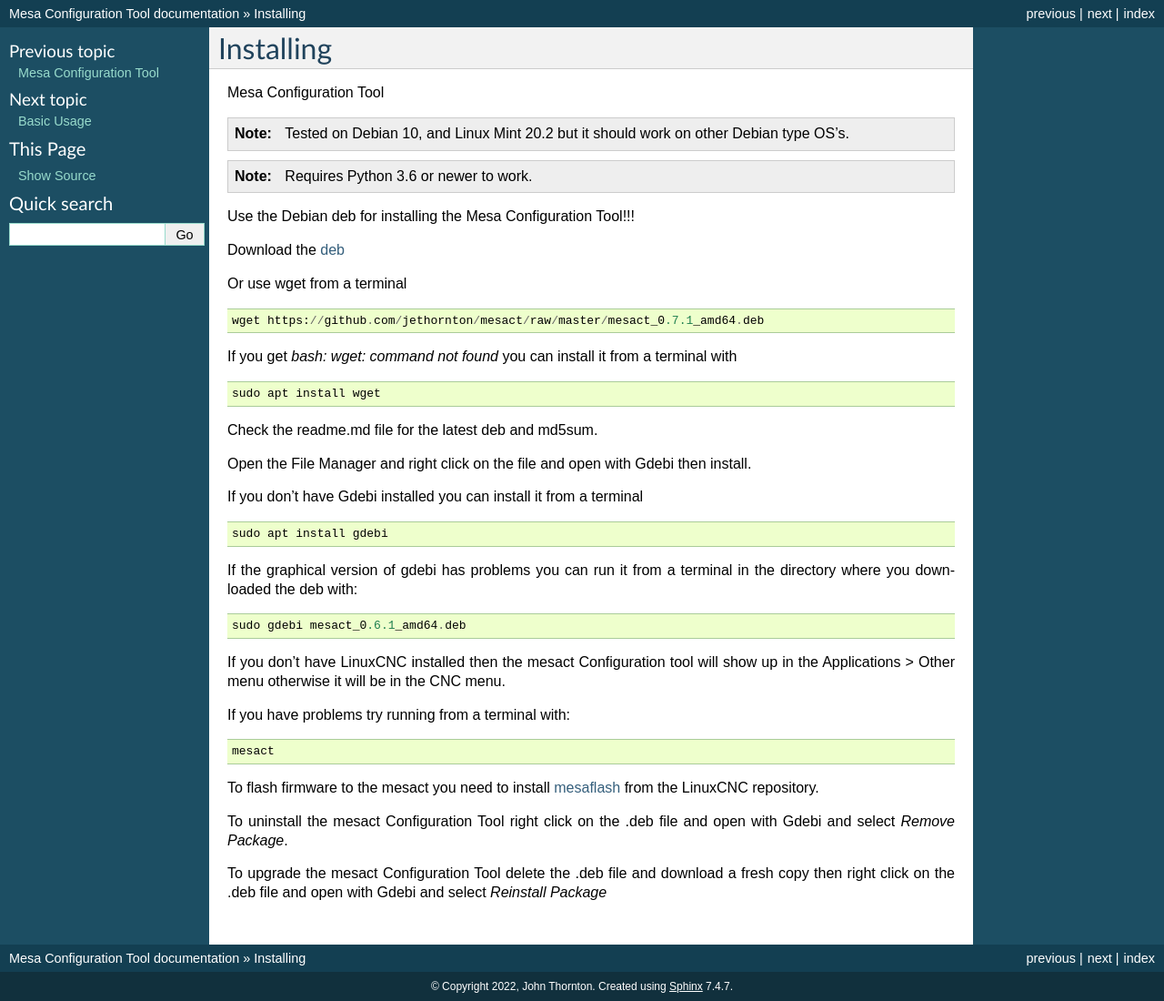
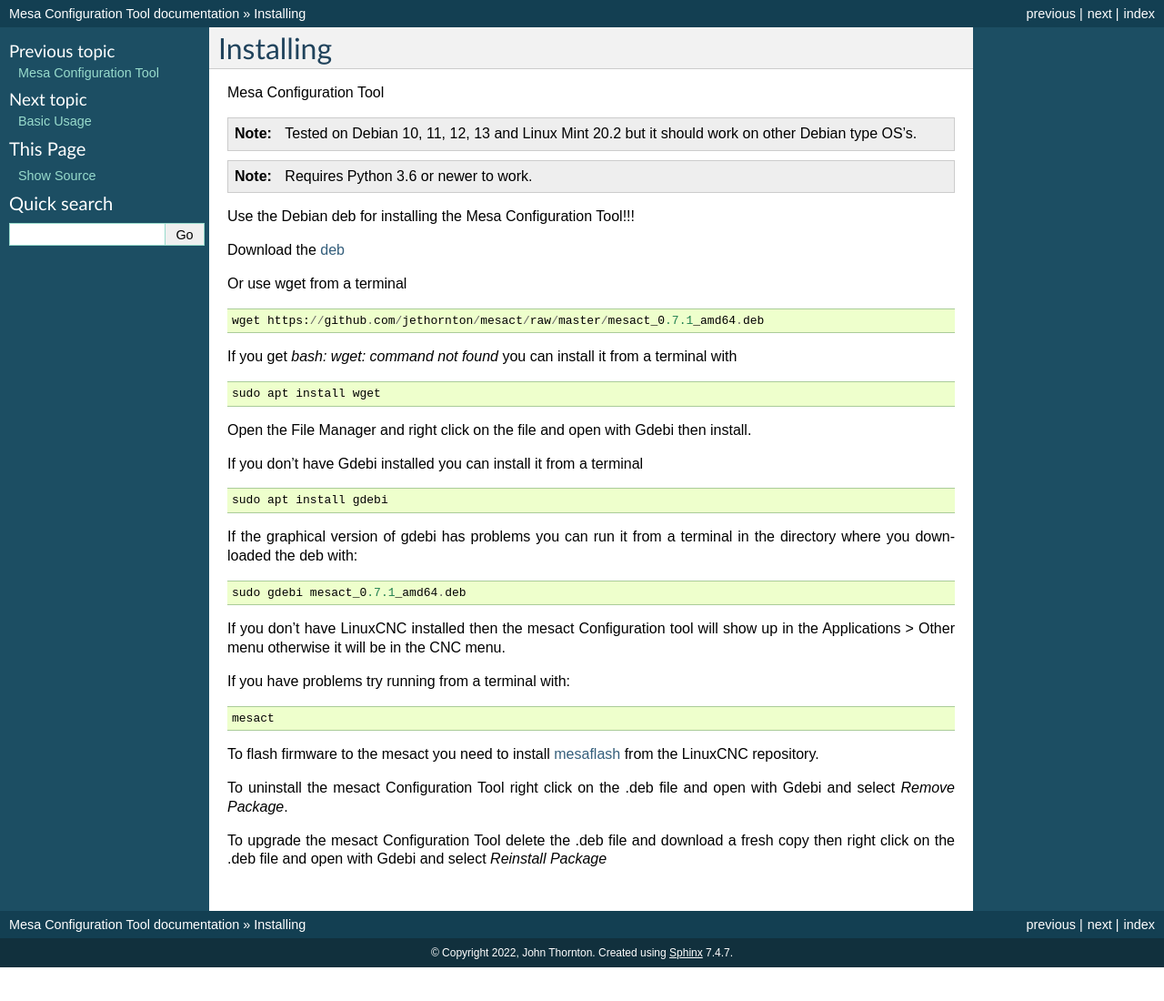
Before and after one commit to jethornton/mesact1, a Sphinx documentation site: the page built from docs/source/install.rst, in a window 1280 px wide. Shown: the whole page at 91% size. Built offline with Sphinx 7.4.7, drawn with Linux system fonts in a browser that asks for light colours; after the commit the page ends 1063 px from its top, so only the background shows below that.

Commit message:
update docs
Signed-off-by: john <john@debian-BULLSEYE-live-builder-AMD64>

```diff
--- a/docs/source/install.rst
+++ b/docs/source/install.rst
@@ -4,7 +4,7 @@
 
 Mesa Configuration Tool
 
-.. Note:: Tested on Debian 10, and Linux Mint 20.2 but it should work on
+.. Note:: Tested on Debian 10, 11, 12, 13 and Linux Mint 20.2 but it should work on
 	other Debian type OS's.
 
 .. Note:: Requires Python 3.6 or newer to work.
@@ -23,8 +23,6 @@
 
 	sudo apt install wget
 
-Check the readme.md file for the latest deb and md5sum.
-
 Open the File Manager and right click on the file and open with Gdebi then install.
 
 If you don't have Gdebi installed you can install it from a terminal
@@ -36,7 +34,7 @@
 terminal in the directory where you downloaded the deb with:
 ::
 
-	sudo gdebi mesact_0.6.1_amd64.deb
+	sudo gdebi mesact_0.7.1_amd64.deb
 
 If you don't have LinuxCNC installed then the mesact Configuration tool
 will show up in the Applications > Other menu otherwise it will be in
```
